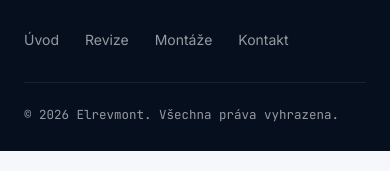
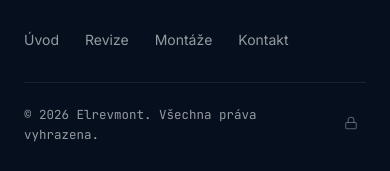
Before and after one commit to PetrBroz-ofc/elrevmont, a website: page index.html in a window 390 px wide. Shown: the part 11081-11252 px from the top of the page. Drawn offline with Linux system fonts and the light colour scheme.

Commit message:
Add files via upload

```diff
--- a/css/admin.css
+++ b/css/admin.css
@@ -1,14 +1,14 @@
 @import url('https://fonts.googleapis.com/css2?family=Space+Grotesk:wght@500;600;700&family=Inter:wght@400;500;600;700&family=JetBrains+Mono:wght@400;500&display=swap');
 
 :root {
-  --c-bg: #0B1A2B;
+  --c-bg: #0A1628;
   --c-panel: #FFFFFF;
   --c-page: #F2F4F7;
-  --c-accent: #F2B705;
-  --c-accent-dark: #C9950A;
-  --c-steel: #5A6B7A;
+  --c-accent: #2E9BF0;
+  --c-accent-dark: #1C7DD1;
+  --c-steel: #64748B;
   --c-border: #E4E7EC;
-  --c-text: #101820;
+  --c-text: #101828;
   --c-danger: #E15353;
   --c-success: #1E8E5A;
   --f-display: 'Space Grotesk', sans-serif;
@@ -21,6 +21,11 @@
 body { font-family: var(--f-body); background: var(--c-page); color: var(--c-text); }
 button { font: inherit; cursor: pointer; }
 input, textarea, select { font: inherit; }
+
+/* Atribut [hidden] musí mít vždy přednost před display: flex/grid
+   nastaveným v komponentových pravidlech níže — jinak se prvek
+   nikdy doopravdy neskryje. */
+[hidden] { display: none !important; }
 
 /* ---------- Login ---------- */
 .login-screen {
--- a/css/style.css
+++ b/css/style.css
@@ -180,7 +180,6 @@ section { position: relative; }
   padding: 9px 18px;
   font-size: 13.5px;
   color: var(--c-text-light);
-  mix-blend-mode: difference;
   transition: none;
   border-radius: 100px;
 }
@@ -690,7 +689,26 @@ section { position: relative; }
 .footer-links { display: flex; gap: 26px; flex-wrap: wrap; }
 .footer-links a { font-size: 14px; }
 .footer-links a:hover { color: var(--c-accent); }
+.footer-bottom-row {
+  display: flex;
+  align-items: center;
+  justify-content: space-between;
+  gap: 16px;
+}
 .footer-bottom { font-size: 12.5px; font-family: var(--f-mono); }
+.footer-admin-link {
+  display: inline-flex;
+  align-items: center;
+  justify-content: center;
+  width: 30px;
+  height: 30px;
+  border-radius: 50%;
+  color: rgba(245,247,250,0.35);
+  transition: color 0.2s var(--ease), background 0.2s var(--ease);
+  flex-shrink: 0;
+}
+.footer-admin-link svg { width: 14px; height: 14px; }
+.footer-admin-link:hover { color: var(--c-accent); background: rgba(245,247,250,0.06); }
 
 /* ---------- Reveal-on-scroll ---------- */
 [data-reveal] {
@@ -734,7 +752,7 @@ section { position: relative; }
     transition: transform 0.35s var(--ease);
     z-index: 105;
   }
-  .nav-links a { mix-blend-mode: normal; padding: 4px 0; font-size: 16px; }
+  .nav-links a { padding: 4px 0; font-size: 16px; }
   .nav-cursor { display: none; }
   .nav-links.open { transform: translateX(0); }
   .nav-toggle { display: flex; }
--- a/index.html
+++ b/index.html
@@ -202,7 +202,12 @@
       </div>
       <nav class="footer-links" id="footer-links"></nav>
     </div>
-    <div class="footer-bottom" id="footer-copyright"></div>
+    <div class="footer-bottom-row">
+      <div class="footer-bottom" id="footer-copyright"></div>
+      <a href="admin.html" class="footer-admin-link" title="Administrace" aria-label="Administrace">
+        <span id="footer-admin-icon"></span>
+      </a>
+    </div>
   </div>
 </footer>
 
--- a/js/icons.js
+++ b/js/icons.js
@@ -17,7 +17,8 @@ const ICONS = {
   mail: '<svg viewBox="0 0 24 24" fill="none" stroke="currentColor" stroke-width="1.8" stroke-linecap="round" stroke-linejoin="round"><rect x="2" y="4" width="20" height="16" rx="2"/><path d="m22 7-10 6L2 7"/></svg>',
   'arrow-down': '<svg viewBox="0 0 24 24" fill="none" stroke="currentColor" stroke-width="1.8" stroke-linecap="round" stroke-linejoin="round"><path d="M12 5v14"/><path d="m19 12-7 7-7-7"/></svg>',
   x: '<svg viewBox="0 0 24 24" fill="none" stroke="currentColor" stroke-width="1.8" stroke-linecap="round" stroke-linejoin="round"><path d="M18 6 6 18"/><path d="M6 6l12 12"/></svg>',
-  'logo-bolt': '<svg viewBox="0 0 24 24" fill="currentColor"><path d="M13 2 3 14h7l-1 8 10-13h-7l1-7Z"/></svg>'
+  'logo-bolt': '<svg viewBox="0 0 24 24" fill="currentColor"><path d="M13 2 3 14h7l-1 8 10-13h-7l1-7Z"/></svg>',
+  lock: '<svg viewBox="0 0 24 24" fill="none" stroke="currentColor" stroke-width="1.8" stroke-linecap="round" stroke-linejoin="round"><rect x="3" y="11" width="18" height="11" rx="2"/><path d="M7 11V7a5 5 0 0 1 10 0v4"/></svg>'
 };
 
 function getIcon(name) {
--- a/js/main.js
+++ b/js/main.js
@@ -335,6 +335,9 @@ function renderFooter(data) {
   f.links.forEach(l => {
     links.appendChild(el('a', { href: l.href }, [document.createTextNode(l.label)]));
   });
+
+  const adminIcon = document.getElementById('footer-admin-icon');
+  if (adminIcon) adminIcon.innerHTML = getIcon('lock');
 }
 
 function setupNavToggle() {
```
